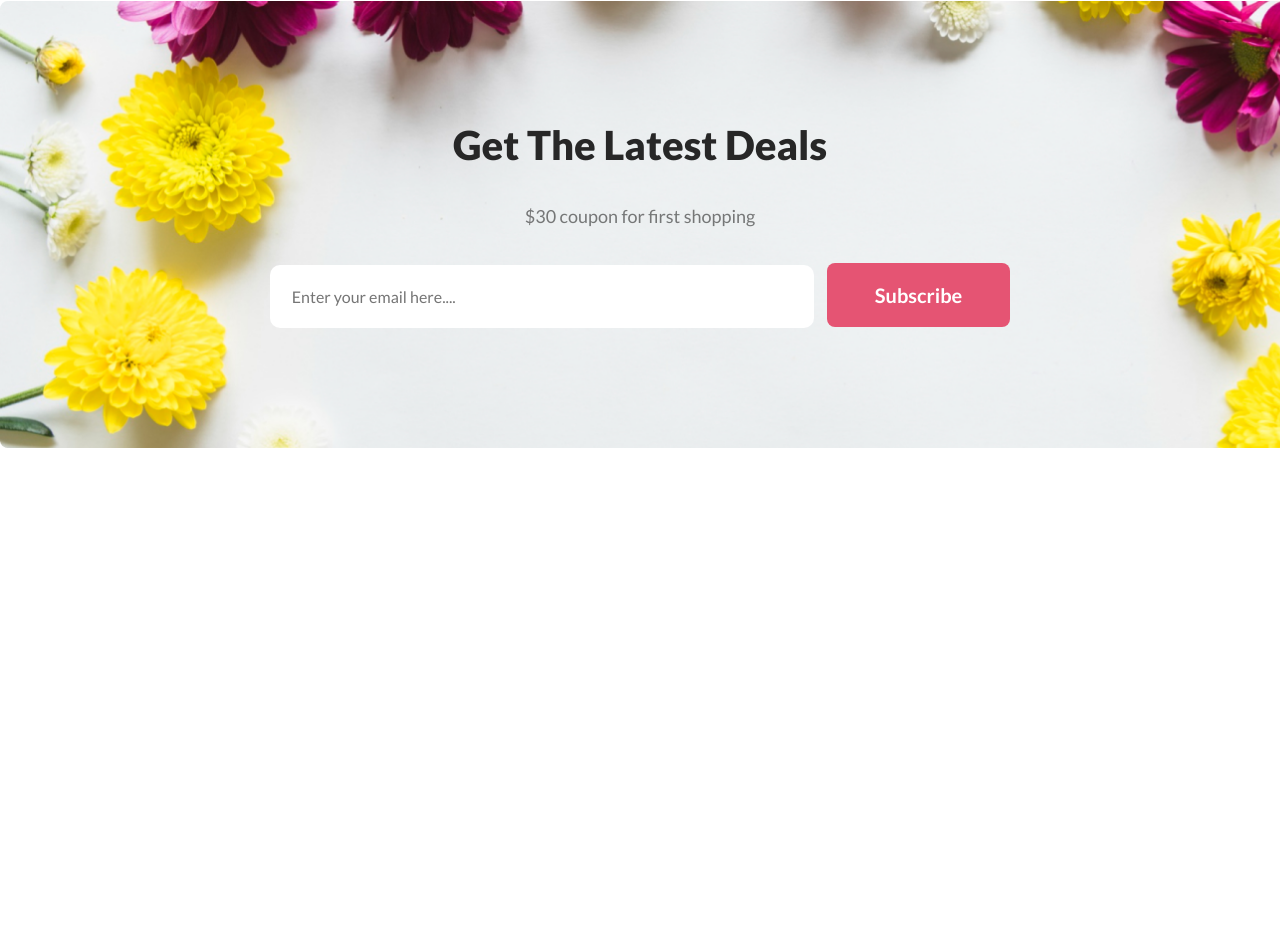
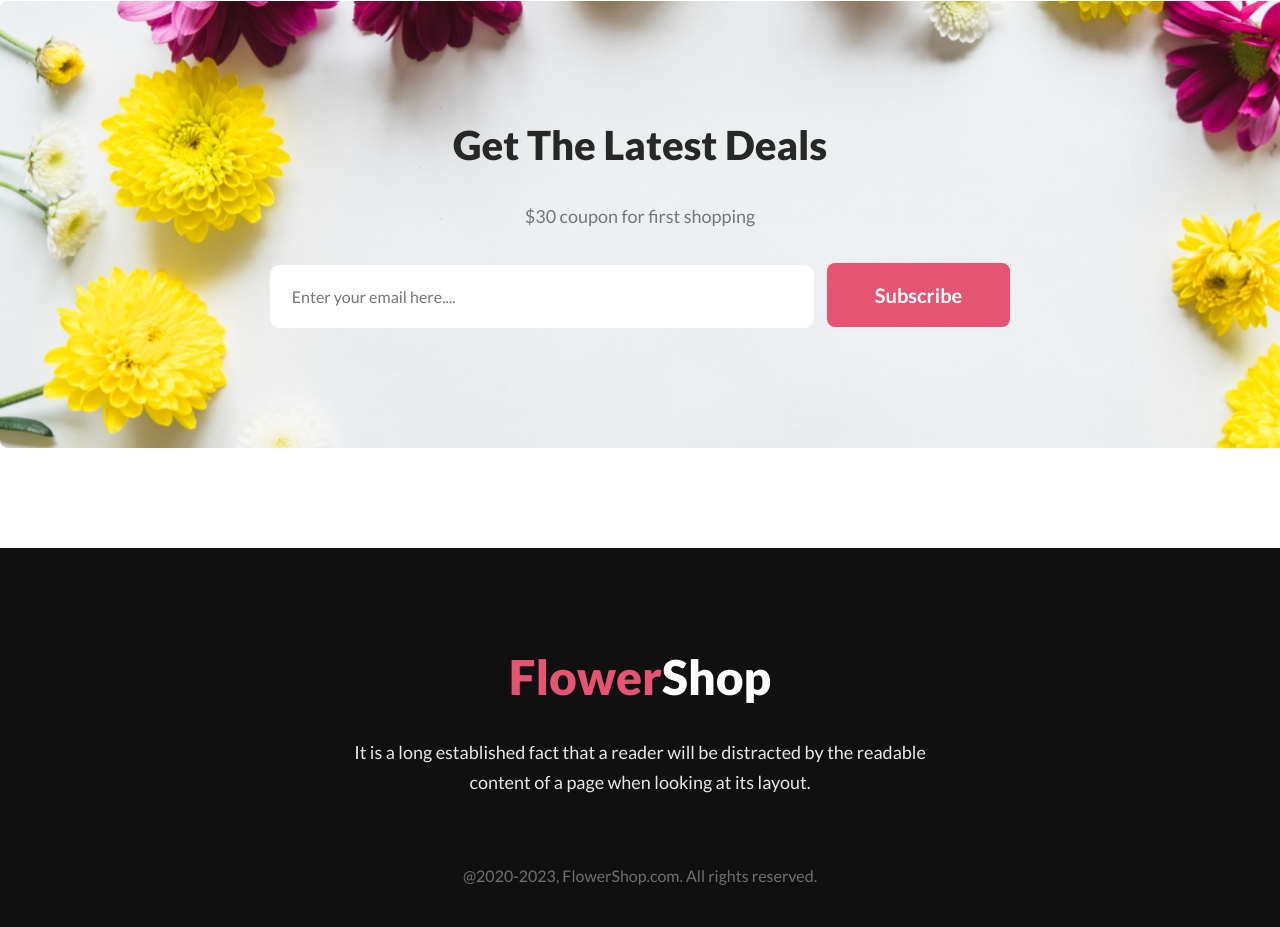
Before and after one commit to maasajal/Flower-Shop, a plain HTML site: page index.html in a window 1280 px wide. Shown: the part 3549-4476 px from the top of the page. Before the commit the page ends 4097 px from the top, so only its background shows below. Drawn offline with Linux system fonts and the light colour scheme.

Commit message:
Footer added and finished flower shop project

```diff
--- a/index.html
+++ b/index.html
@@ -105,6 +105,13 @@
         </form>
       </section>
     </main>
-    <footer></footer>
+    <footer class="footer">
+      <h2><span>Flower</span>Shop</h2>
+      <p class="footer-paragraph">
+        It is a long established fact that a reader will be distracted by the
+        readable content of a page when looking at its layout.
+      </p>
+      <p>@2020-2023, FlowerShop.com. All rights reserved.</p>
+    </footer>
   </body>
 </html>
--- a/styles/style.css
+++ b/styles/style.css
@@ -142,7 +142,7 @@ header .banner img {
 /* newsletter styles */
 .newsletter {
   text-align: center;
-  background: url('../images/Rectangle\ 9.png') no-repeat;
+  background: url("../images/Rectangle\ 9.png") no-repeat;
   background-size: cover;
   padding: 120px 0;
   margin-bottom: 100px;
@@ -159,3 +159,31 @@ header .banner img {
   border-radius: 10px;
   margin-right: 10px;
 }
+/* Footer styles */
+.footer {
+  background: #111010;
+  text-align: center;
+  padding: 100px 0;
+}
+.footer h2 {
+  font-size: 48px;
+  color: #fff;
+}
+.footer h2 span {
+  color: #e55473;
+}
+.footer .footer-paragraph {
+  color: rgba(255, 255, 255, 0.9);
+  font-family: Lato;
+  font-size: 18px;
+  font-weight: 400;
+  line-height: 30px; /* 166.667% */
+  width: 625px;
+  margin: 0 auto;
+}
+footer p {
+  color: rgba(255, 255, 255, 0.4);
+  font-family: Lato;
+  font-size: 16px;
+  font-weight: 400;
+}
```
